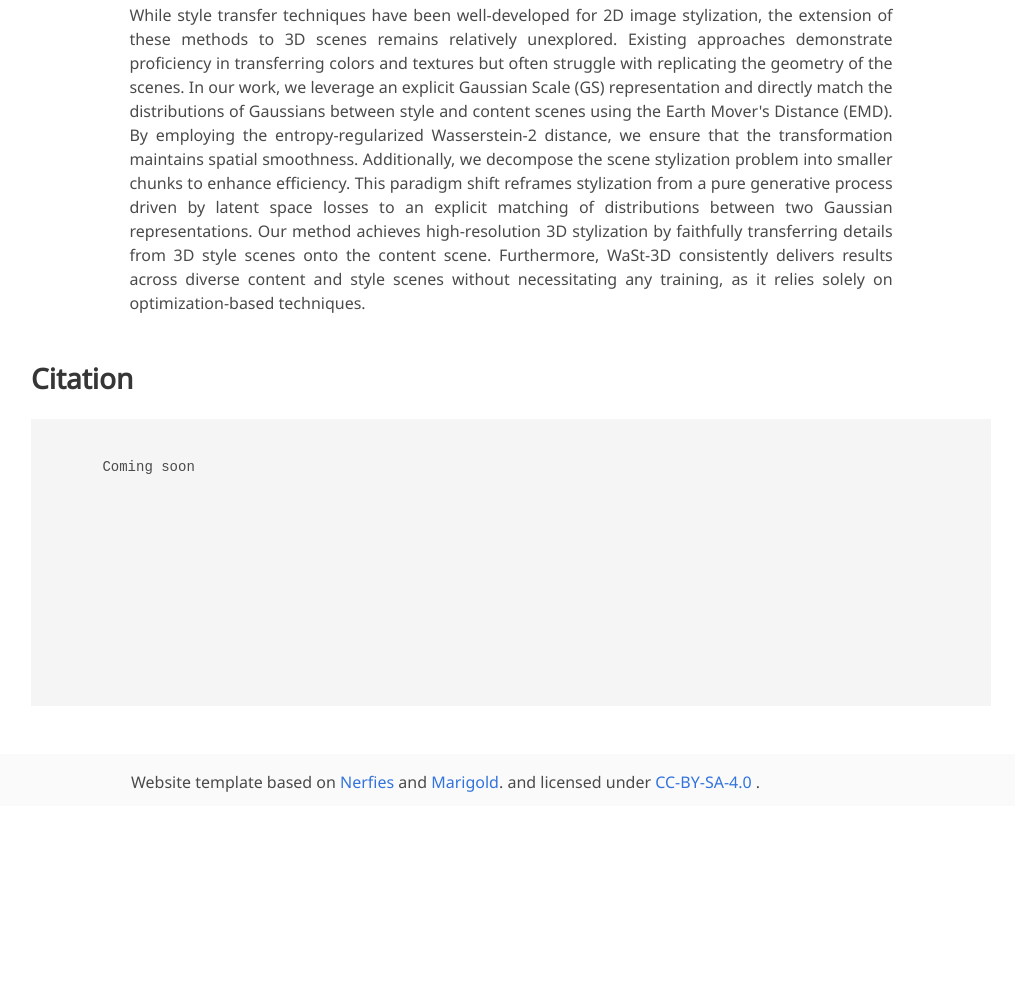
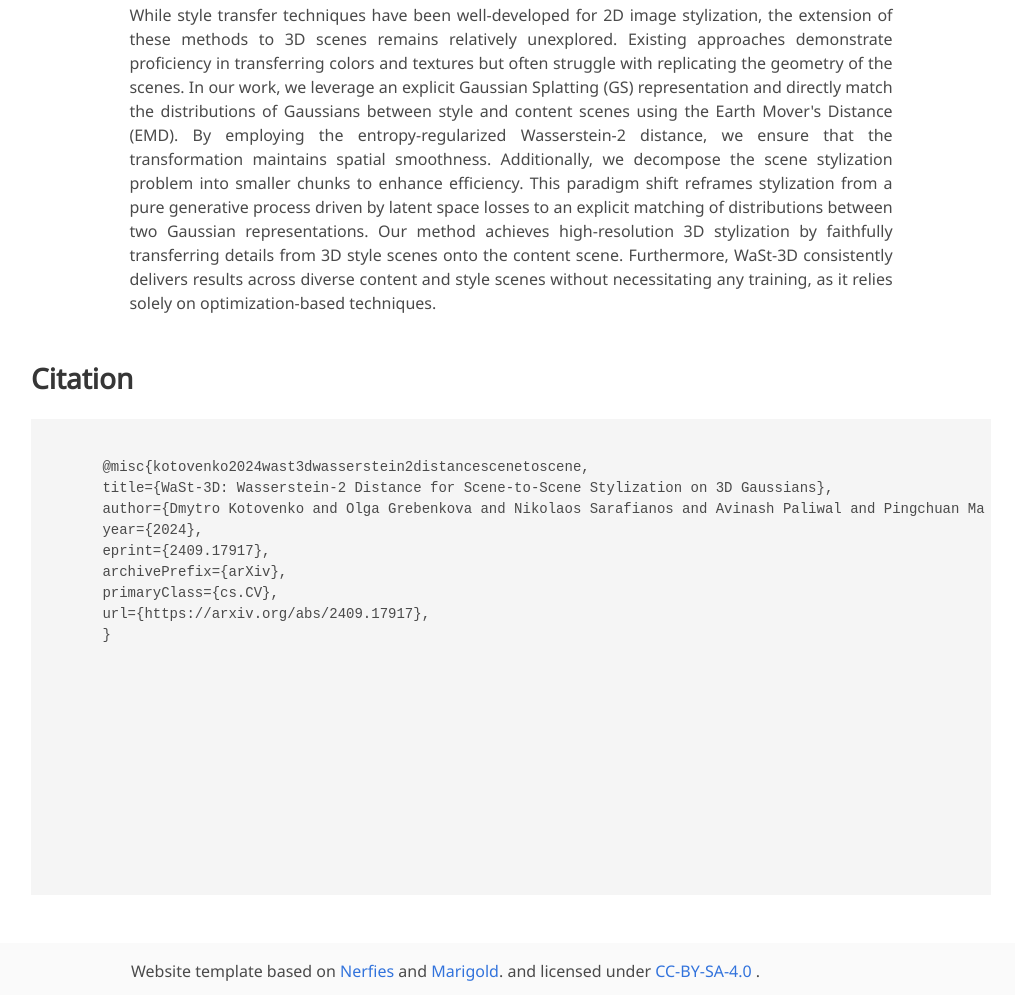
Before and after one commit to CompVis/wast3d, a plain HTML site: page index.html in a window 1280 px wide. Shown: the part 960-1955 px from the top of the page, without its empty margins (129-1144 px from the left). Before the commit the page ends 1766 px from the top, so only its background shows below. Drawn offline with nearby package versions, Linux system fonts and the light colour scheme; a web font is replaced by a local one.

Commit message:
Link arxiv paper, add citations

```diff
--- a/index.html
+++ b/index.html
@@ -91,7 +91,7 @@
           <div class="column has-text-centered">
             <div class="publication-links">
               <span class="link-block">
-                <a href="https://arxiv.org/" target="_blank" rel="noopener noreferrer"
+                <a href="https://arxiv.org/abs/2409.17917" target="_blank" rel="noopener noreferrer"
                    class="external-link button is-normal is-rounded is-dark">
                   <span class="icon">
                       <i class="fas fa-file-pdf" style="color: orangered"></i>
@@ -160,7 +160,7 @@
             While style transfer techniques have been well-developed for 2D image stylization, the extension of these methods
             to 3D scenes remains relatively unexplored. Existing approaches demonstrate proficiency in transferring colors and
             textures but often struggle with replicating the geometry of the scenes. In our work, we leverage an explicit Gaussian
-            Scale (GS) representation and directly match the distributions of Gaussians between style and content scenes using the
+            Splatting (GS) representation and directly match the distributions of Gaussians between style and content scenes using the
             Earth Mover's Distance (EMD). By employing the entropy-regularized Wasserstein-2 distance, we ensure that the
             transformation maintains spatial smoothness. Additionally, we decompose the scene stylization problem into smaller
             chunks to enhance efficiency. This paradigm shift reframes stylization from a pure generative process driven by
@@ -915,7 +915,16 @@
   <div class="container is-max-desktop content">
     <h2 class="title">Citation</h2>
     <pre class="selectable"><code>
-      Coming soon
+      @misc{kotovenko2024wast3dwasserstein2distancescenetoscene,
+      title={WaSt-3D: Wasserstein-2 Distance for Scene-to-Scene Stylization on 3D Gaussians},
+      author={Dmytro Kotovenko and Olga Grebenkova and Nikolaos Sarafianos and Avinash Paliwal and Pingchuan Ma and Omid Poursaeed and Sreyas Mohan and Yuchen Fan and Yilei Li and Rakesh Ranjan and Björn Ommer},
+      year={2024},
+      eprint={2409.17917},
+      archivePrefix={arXiv},
+      primaryClass={cs.CV},
+      url={https://arxiv.org/abs/2409.17917},
+      }
+
 <!--      @misc{gui2024depthfm,-->
 <!--      title={DepthFM: Fast Monocular Depth Estimation with Flow Matching}, -->
 <!--      author={Ming Gui, Johannes S. Fischer, Ulrich Prestel, Pingchuan Ma, Dmytro Kotovenko, Olga Grebenkova, Stefan Andreas Baumann, Vincent Tao Hu, Björn Ommer},-->
```
